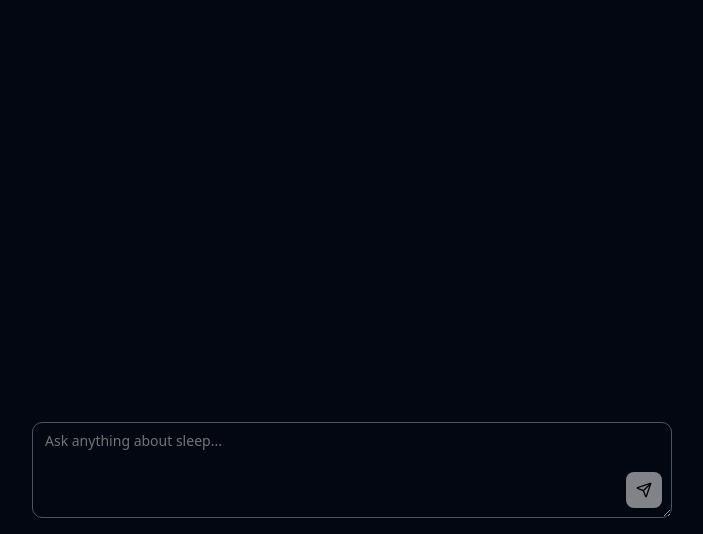
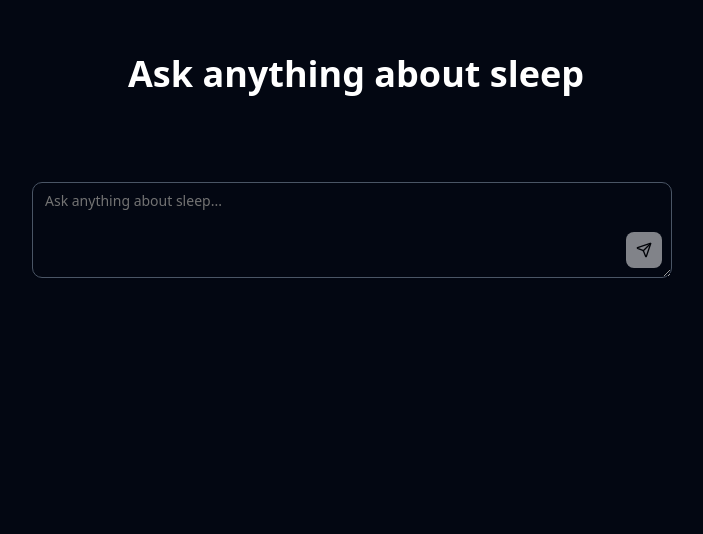
Before and after one commit to prayatnaaa/sleepio-fe, a Next.js app: page / in a window 1280 px wide. Shown: the part 266-800 px from the top of the page, without its empty margins (288-991 px from the left). Built offline with nearby package versions, Linux system fonts and the light colour scheme.

Commit message:
feat(ui): adjust chat body to handle empty messages

```diff
--- a/app/actions/post-chat.ts
+++ b/app/actions/post-chat.ts
@@ -19,6 +19,7 @@ export const postChat = async (query: string) => {
     success: true,
     message: "Success",
     data: {
+      // content: data.content.documents[0],
       content: data.content,
       audioFile: data.audio,
     },
--- a/app/components/atoms/chat-bubble.tsx
+++ b/app/components/atoms/chat-bubble.tsx
@@ -56,7 +56,7 @@ const ChatBubble: React.FC<ChatBubbleProps> = ({
         </div>
       </div>
       <div
-        className={`flex flex-col gap-1 ${isUser && "hidden"} ${
+        className={`flex flex-row gap-1 ${isUser && "hidden"} ${
           isPending && "hidden"
         } text-white`}
       >
@@ -67,7 +67,9 @@ const ChatBubble: React.FC<ChatBubbleProps> = ({
         >
           <FileAudio2Icon size={100} color="white" />
         </Button>
-        {audioUrl && <audio src={audioUrl} controls autoPlay />}
+        {audioUrl && (
+          <audio className="bg-transparent" src={audioUrl} controls autoPlay />
+        )}
       </div>
     </div>
   );
--- a/app/components/organisms/chat-body.tsx
+++ b/app/components/organisms/chat-body.tsx
@@ -14,6 +14,8 @@ type MessageProps = {
 const ChatBody = () => {
   const [chat, setChat] = React.useState<MessageProps[]>([]);
   const [isPending, startTransition] = React.useTransition();
+
+  console.log(chat);
 
   const handleMessage = (message: MessageProps) => {
     setChat((prev) => [...prev, message]);
@@ -62,8 +64,20 @@ const ChatBody = () => {
               />
             )}
           </div>
+          <h1
+            className={`${
+              chat.length == 0 &&
+              "flex justify-center w-1/2 text-white font-semibold text-4xl absolute top-[40%]"
+            }`}
+          >
+            Ask anything about sleep
+          </h1>
         </div>
-        <div className="pb-4">
+        <div
+          className={`pb-4 ${
+            chat.length == 0 && "w-1/2 absolute bottom-[30%]"
+          }`}
+        >
           <ChatInput submitHandler={handleSubmit} />
         </div>
       </div>
```
